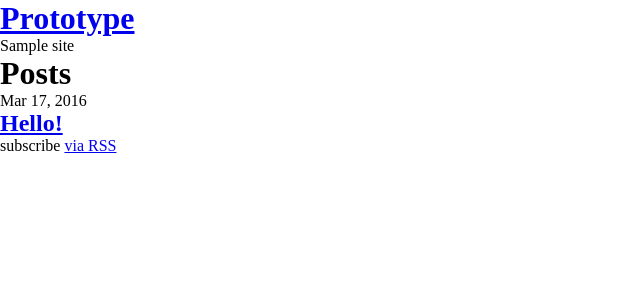
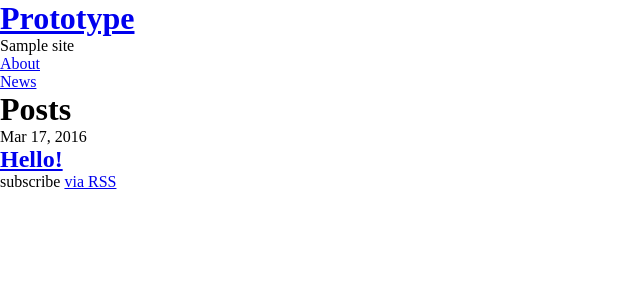
Before and after one commit to levelupcc/level-up, a Jekyll site: the page built from index.html, in a window 1280 px wide. Shown: the top 300 px of the page, without its empty margins (0-640 px from the left). Built offline with Jekyll 4.4.1, drawn with Linux system fonts in a browser that asks for light colours.

Commit message:
add dynamic nav

```diff
--- a/_includes/header.html
+++ b/_includes/header.html
@@ -1,4 +1,7 @@
 <header class="site-header">
   <h1 class="site-title"><a class="site-title-link" href="{{ site.baseurl }}/">{{ site.title }}</a></h1>
     <p class="site-description">{{ site.description }}</p>
+  <nav class="site-nav">
+    {% include navigation.html context="/" %}
+  </nav>
 </header>
--- /dev/null
+++ b/_includes/navigation.html
@@ -0,0 +1,24 @@
+{% capture html %}
+<ul>
+    {% if include.context == "/_pages/" %}
+        <li class="{% if page.url == "/" %}active{% endif %}">
+            <a href="{{ site.baseurl }}/">{{ site.title }}</a>
+        </li>
+    {% endif %}
+
+    {% assign entries = site.pages | sort: "path" %}
+    {% for entry in entries %}
+
+        {% capture slug    %}{{ entry.url | split: "/"   | last                       }}{% endcapture %}
+        {% capture current %}{{ entry.url | remove: slug | remove: "//" | append: "/" }}{% endcapture %}
+
+        {% if current == include.context %}
+            <li class="{% if page.url contains entry.url %}active{% endif %}">
+                <a href="{{ site.baseurl }}{{ entry.url }}">{{ entry.title }}</a>
+                {% include navigation.html context=entry.url %}
+            </li>
+        {% endif %}
+
+    {% endfor %}
+</ul>
+{% endcapture %}{{ html | strip_newlines | replace:'    ','' | replace:'    ','' | replace:'  ',' ' }}
```
